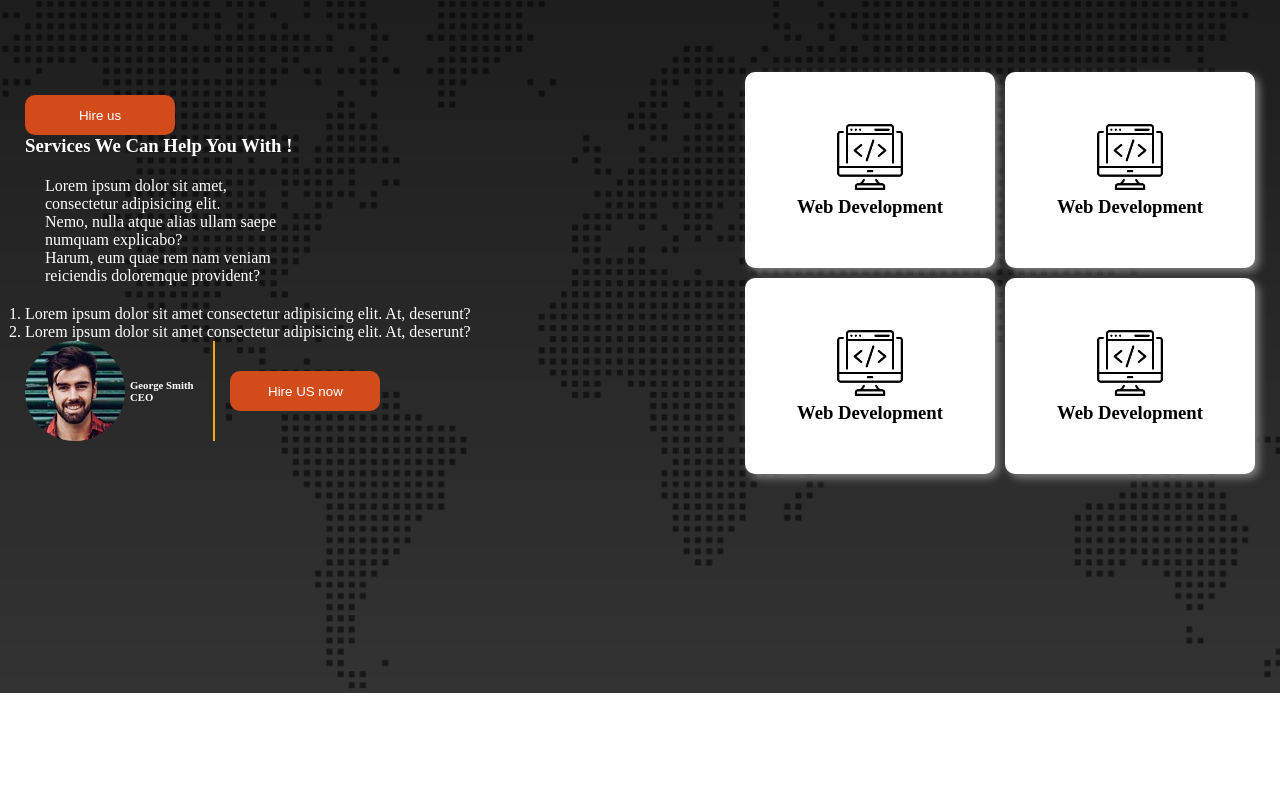
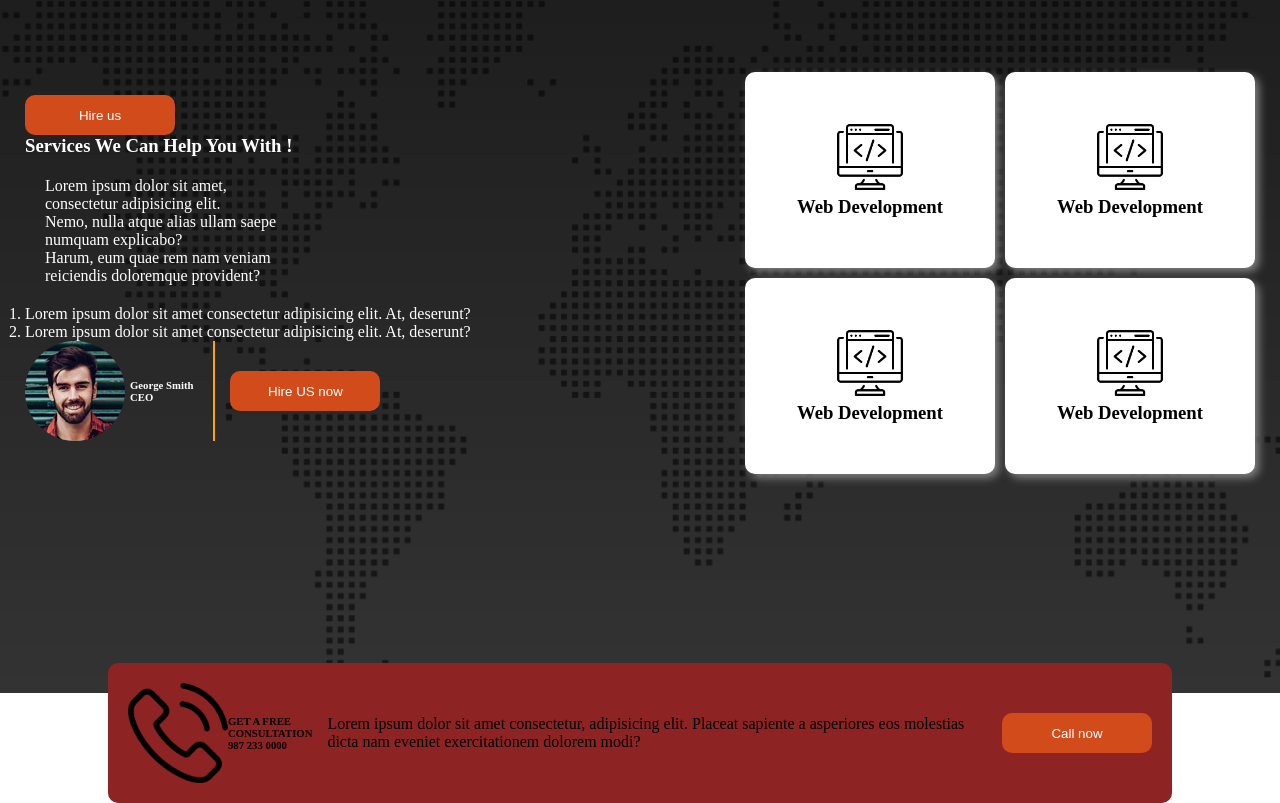
Before and after one commit to Saif-Rahman-801/Digital-agency, a plain HTML site: page index.html in a window 1280 px wide. Shown: the part 1046-1849 px from the top of the page. Before the commit the page ends 1739 px from the top, so only its background shows below. Drawn offline with Linux system fonts and the light colour scheme.

Commit message:
appointment section done

```diff
--- a/index.html
+++ b/index.html
@@ -45,9 +45,9 @@
             <button class="btn-primary">Hire us</button>
             <h3>Services We Can Help You With !</h3>
             <p class="banner-content-description service-description">
-              Lorem ipsum dolor sit amet, consectetur adipisicing elit.<br> Nemo,
-              nulla atque alias ullam saepe numquam explicabo?<br> Harum, eum quae
-              rem nam veniam reiciendis doloremque provident?
+              Lorem ipsum dolor sit amet, consectetur adipisicing elit.<br />
+              Nemo, nulla atque alias ullam saepe numquam explicabo?<br />
+              Harum, eum quae rem nam veniam reiciendis doloremque provident?
             </p>
             <ol>
               <li>
@@ -91,6 +91,22 @@
           </div>
         </div>
       </section>
+      <!-- appointment section -->
+      <div class="appointment-container">
+        <div class="phone-call">
+          <img src="./asset/icons/phone-call.png" alt="" width="100px" />
+          <h6>GET A FREE CONSULTATION<br> 987 233 0000</h6>
+        </div>
+        <div class="appointment-desc">
+            <p>Lorem ipsum dolor sit amet consectetur, adipisicing elit. Placeat sapiente a asperiores eos molestias dicta nam eveniet exercitationem dolorem modi?</p>
+        </div>
+        <div class="appointment-button">
+            <button class="btn-primary">Call now</button>
+        </div>
+      </div>
+      <div class="blog-container">
+
+      </div>
     </main>
     <footer></footer>
   </body>
--- a/styles/styles.css
+++ b/styles/styles.css
@@ -1,4 +1,4 @@
-*{
+* {
   margin: 0;
   padding: 0;
 }
@@ -26,9 +26,10 @@ li a {
 }
 
 /* Banner */
-.banner-container{
+.banner-container {
   height: 100vh;
-    background-image: url("../asset/image/background.jpg"), linear-gradient(rgba(0,0,0,0.5), rgba(0,0,0,0.2));
+  background-image: url("../asset/image/background.jpg"),
+    linear-gradient(rgba(0, 0, 0, 0.5), rgba(0, 0, 0, 0.2));
   background-blend-mode: overlay;
   background-repeat: no-repeat;
   background-size: cover;
@@ -38,19 +39,19 @@ li a {
   align-items: center;
 }
 
-.banner-content{
+.banner-content {
   color: white;
   text-align: center;
 }
-.banner-content h2{
+.banner-content h2 {
   font-size: 70px;
 }
 
-.banner-content-description{
+.banner-content-description {
   margin: 20px;
 }
 
-.btn-primary{
+.btn-primary {
   height: 40px;
   width: 150px;
   background-color: rgb(210, 76, 27);
@@ -62,9 +63,10 @@ li a {
 /* Main section styles here */
 
 /* service section */
-.service-container{
+.service-container {
   height: 100vh;
-    background-image: url("../asset/image/footer-bg.png"), linear-gradient(rgba(0,0,0,0.9), rgba(0,0,0,0.8));
+  background-image: url("../asset/image/footer-bg.png"),
+    linear-gradient(rgba(0, 0, 0, 0.9), rgba(0, 0, 0, 0.8));
   background-blend-mode: overlay;
   background-repeat: no-repeat;
   background-size: cover;
@@ -74,29 +76,27 @@ li a {
   display: flex;
   justify-content: space-between;
   align-items: center;
-
 }
-.author-img{
+.author-img {
   width: 100px;
   border-radius: 50%;
 }
-.author-info{
+.author-info {
   display: flex;
   gap: 5px;
   align-items: center;
 }
-.author-contact{
+.author-contact {
   display: flex;
   gap: 15px;
   align-items: center;
 }
 
-.box-img{
+.box-img {
   width: 70px;
-
 }
 
-.boxes{
+.boxes {
   text-align: center;
   margin-top: 10px;
   background-color: white;
@@ -108,16 +108,36 @@ li a {
   color: black;
 }
 
-.skills{
+.skills {
   display: flex;
   gap: 10px;
 }
 
-.service-description{
+.service-description {
   width: 50%;
 }
 
-.author-info{
+.author-info {
   border-right: 2px solid orange;
   padding-right: 20px;
 }
+/* appointment section styles */
+
+.phone-call {
+  display: flex;
+  align-items: center;
+}
+
+.appointment-container {
+  display: flex;
+  justify-content: space-around;
+  align-items: center;
+  width: 80%;
+  margin: -30px auto;
+  padding: 20px;
+  background-color: rgb(141, 35, 35);
+  border-radius: 10px;
+}
+.appointment-desc{
+    margin: 0 15px;
+}
```
Lines whose indentation alone changed are shown as unchanged.
